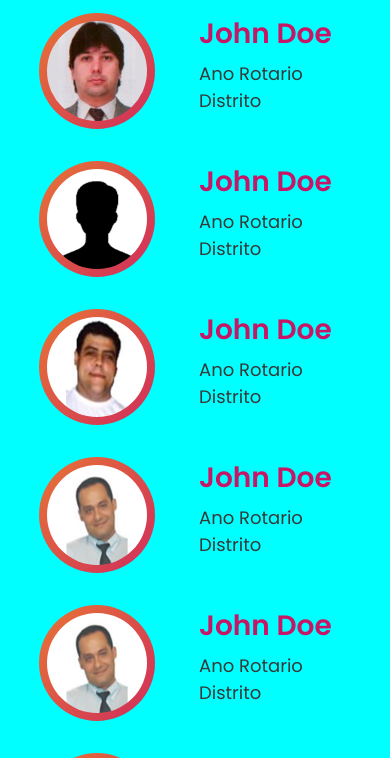
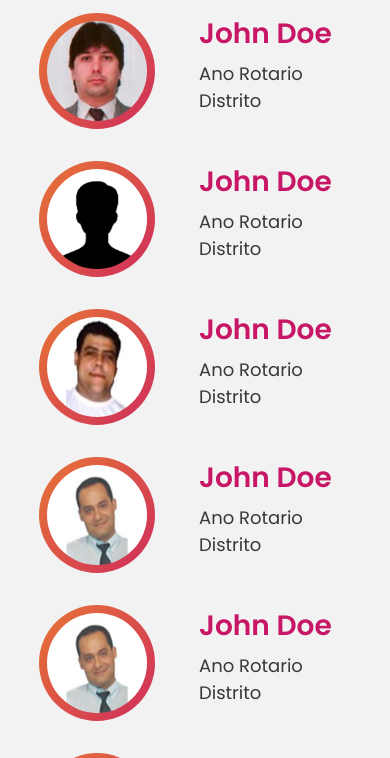
Before and after one commit to EuTavares/omir-front, a plain HTML site: page pages/galeria.html in a window 390 px wide. Shown: the part 162-920 px from the top of the page. Drawn offline with nearby package versions, Linux system fonts and the light colour scheme.

Commit message:
fundo ficava colorido quando dava 785px

```diff
--- a/css/base.css
+++ b/css/base.css
@@ -463,9 +463,7 @@ footer {
         font-family: 'Poppins', sans-serif;
         font-size: 12px;
     }
-    body {
-        background-color: aqua;
-    }
+
 }
 
 /*AJUSTE JANELA*/
```
